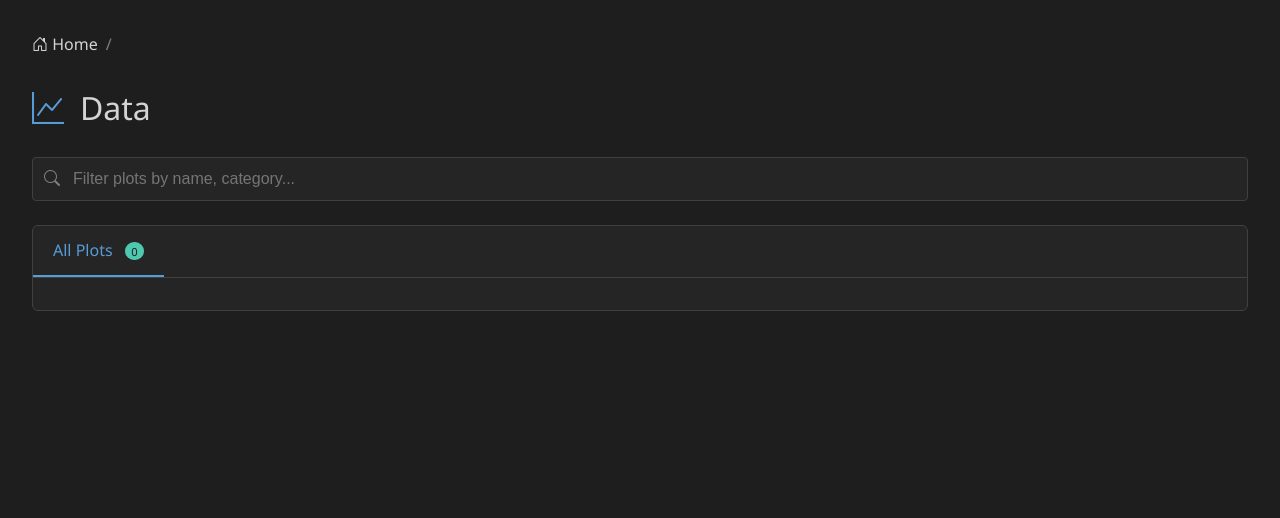
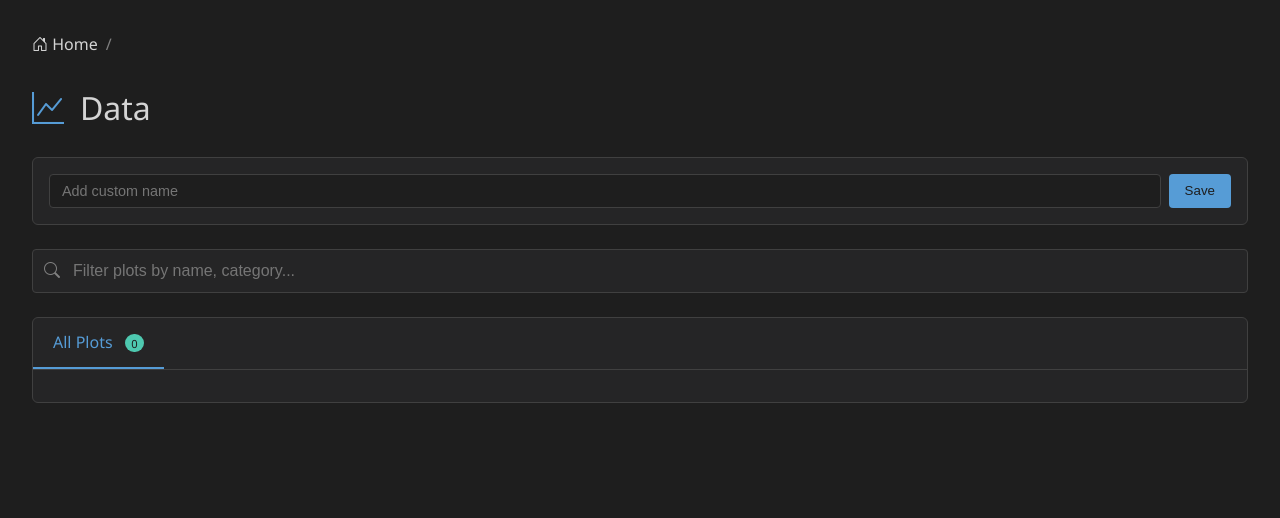
Before and after one commit to eliasmbr/MS-data-webapp, a Flask app: template templates/experiment.html in a window 1280 px wide. Shown: the top 518 px of the page. Run offline with Flask 3, Linux system fonts and the light colour scheme; the template is opened without the code that fills it, so the values that code supplies are empty.

Commit message:
adding raw data download feature

```diff
--- a/app.py
+++ b/app.py
@@ -1,7 +1,7 @@
 import os
 import re
 import json
-from flask import Flask, render_template, abort, send_from_directory, request, redirect, url_for
+from flask import Flask, render_template, abort, send_from_directory, request, redirect, url_for, send_file
 from collections import defaultdict
 
 app = Flask(__name__)
@@ -80,6 +80,17 @@ def organize_plots():
 
     return plots, sorted_experiments, experiment_counts, custom_names
 
+def get_raw_data_path(exp_id):
+    """Get path to raw data Excel file for a given experiment ID."""
+    # Raw data is one folder up from the current directory
+    raw_data_dir = os.path.abspath(os.path.join(os.path.dirname(__file__), '..', 'data'))
+    raw_data_file = f"{exp_id}_raw.xlsx"
+    raw_data_path = os.path.join(raw_data_dir, raw_data_file)
+
+    if os.path.exists(raw_data_path):
+        return raw_data_path
+    return None
+
 @app.route('/')
 def index():
     plots, sorted_experiments, exp_counts, custom_names = organize_plots()
@@ -119,6 +130,9 @@ def experiment_detail(exp_id):
     prev_exp = sorted_experiments[exp_index + 1] if exp_index < len(sorted_experiments) - 1 else None
     next_exp = sorted_experiments[exp_index - 1] if exp_index > 0 else None
 
+    # Check if raw data file exists
+    raw_data_available = get_raw_data_path(exp_id) is not None
+
     return render_template('experiment.html',
                           exp_id=exp_id,
                           categories=categories,
@@ -126,13 +140,28 @@ def experiment_detail(exp_id):
                           prev_exp=prev_exp,
                           next_exp=next_exp,
                           custom_names=custom_names,
-                          dark_bg=DARK_BG)
+                          dark_bg=DARK_BG,
+                          raw_data_available=raw_data_available)
 
 @app.route('/view/<path:file_path>')
 def view_plot(file_path):
     """Serve the HTML file for viewing."""
     directory, filename = os.path.split(file_path)
     return send_from_directory(os.path.join(DATA_DIR, directory), filename)
+
+@app.route('/download_raw/<exp_id>')
+def download_raw_data(exp_id):
+    """Serve the raw data Excel file for download."""
+    raw_data_path = get_raw_data_path(exp_id)
+
+    if raw_data_path:
+        directory, filename = os.path.split(raw_data_path)
+        return send_file(raw_data_path,
+                        mimetype='application/vnd.openxmlformats-officedocument.spreadsheetml.sheet',
+                        as_attachment=True,
+                        download_name=filename)
+    else:
+        abort(404)
 
 @app.route('/update_name/<exp_id>', methods=['POST'])
 def update_dataset_name(exp_id):
--- a/templates/experiment.html
+++ b/templates/experiment.html
@@ -17,6 +17,8 @@
             --hover-bg: #2a2d2e;
             --overview-color: #4ec9b0;
             --heatmap-color: #ce9178;
+            --download-color: #4CAF50;
+            --download-hover: #45a049;
         }
 
         * {
@@ -333,6 +335,81 @@
         @keyframes spin {
             to { transform: rotate(360deg); }
         }
+
+        /* Custom name form and download button styles */
+        .experiment-controls {
+            display: flex;
+            flex-direction: column;
+            gap: 0.75rem;
+            margin-bottom: 1.5rem;
+            background-color: var(--bg-secondary);
+            border: 1px solid var(--border);
+            border-radius: 6px;
+            padding: 1rem;
+        }
+
+        .experiment-actions {
+            display: flex;
+            gap: 0.75rem;
+            justify-content: space-between;
+            align-items: center;
+            flex-wrap: wrap;
+        }
+
+        .custom-name-form {
+            display: flex;
+            gap: 0.5rem;
+            flex: 1;
+            min-width: 250px;
+        }
+
+        .custom-name-form input {
+            flex: 1;
+            background-color: var(--bg-primary);
+            border: 1px solid var(--border);
+            border-radius: 4px;
+            color: var(--text-primary);
+            padding: 0.5rem 0.75rem;
+            font-size: 0.9rem;
+        }
+
+        .custom-name-form input:focus {
+            outline: none;
+            border-color: var(--accent);
+        }
+
+        .custom-name-form button {
+            background-color: var(--accent);
+            color: var(--bg-primary);
+            border: none;
+            border-radius: 4px;
+            padding: 0.5rem 1rem;
+            cursor: pointer;
+            font-weight: 500;
+            transition: background-color 0.2s ease;
+        }
+
+        .custom-name-form button:hover {
+            background-color: var(--accent-secondary);
+        }
+
+        .download-button {
+            display: flex;
+            align-items: center;
+            gap: 0.5rem;
+            background-color: var(--download-color);
+            color: white;
+            border: none;
+            border-radius: 4px;
+            padding: 0.5rem 1rem;
+            text-decoration: none;
+            font-weight: 500;
+            transition: background-color 0.2s ease;
+        }
+
+        .download-button:hover {
+            background-color: var(--download-hover);
+        }
     </style>
 </head>
 <body>
@@ -368,6 +445,23 @@
                         - {{ custom_names[next_exp] }}
                     {% endif %}
                     <i class="bi bi-arrow-right"></i>
+                </a>
+                {% endif %}
+            </div>
+        </div>
+
+        <!-- New experiment controls section -->
+        <div class="experiment-controls">
+            <div class="experiment-actions">
+                <form action="{{ url_for('update_dataset_name', exp_id=exp_id) }}" method="post" class="custom-name-form">
+                    <input type="text" name="custom_name" placeholder="Add custom name"
+                           value="{{ custom_names.get(exp_id, '') }}">
+                    <button type="submit">Save</button>
+                </form>
+
+                {% if raw_data_available %}
+                <a href="{{ url_for('download_raw_data', exp_id=exp_id) }}" class="download-button">
+                    <i class="bi bi-download"></i> Download Raw Data
                 </a>
                 {% endif %}
             </div>
```
Also changed, not shown: run.py (+13 -0 lines).
